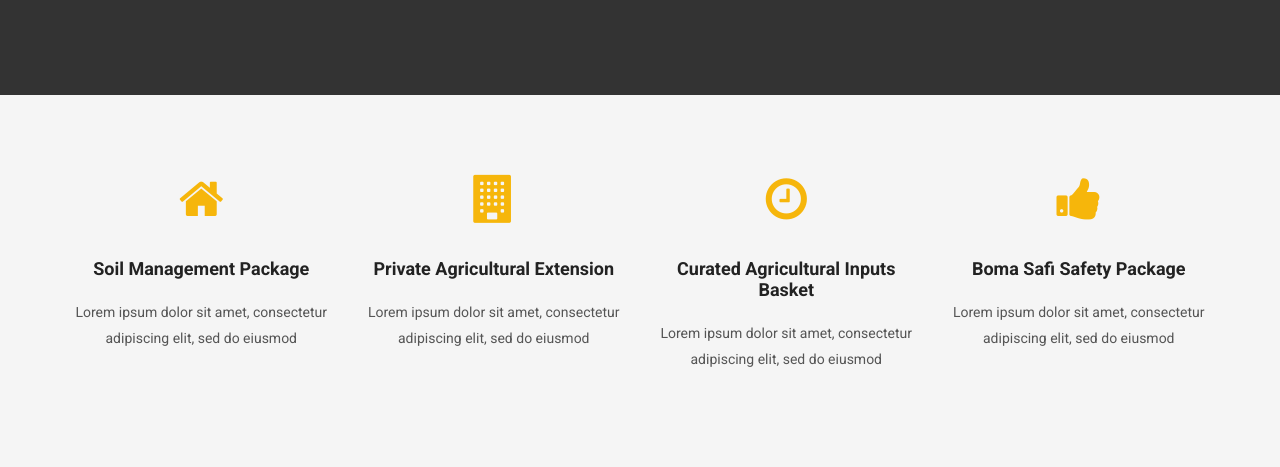
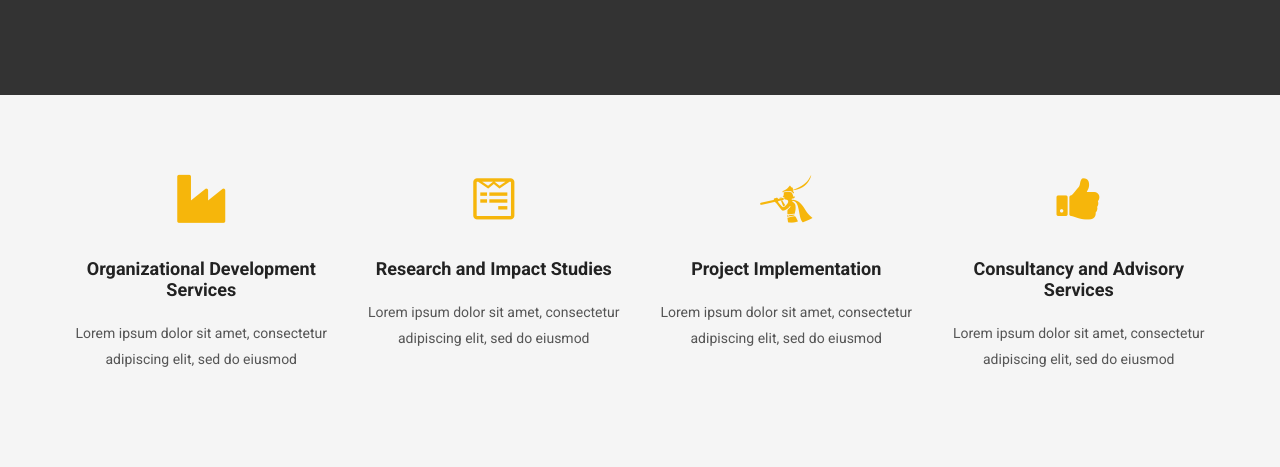
Before and after one commit to g-kelvin/Soko-Safi, a plain HTML site: page services.html in a window 1280 px wide. Shown: the part 333-800 px from the top of the page. Drawn offline with nearby package versions, Linux system fonts and the light colour scheme.

Commit message:
fa icons changing

```diff
--- a/services.html
+++ b/services.html
@@ -141,23 +141,23 @@
         <div class="container">
            <div class="row builder_all">
                 <div class="col-md-3 col-sm-6 builder">
-                    <i class="fa fa-home" aria-hidden="true"></i>
-                    <h4>Soil Management Package</h4>
+                    <i class="fa fa-industry" aria-hidden="true"></i>
+                    <h4>Organizational Development Services</h4>
                     <p>Lorem ipsum dolor sit amet, consectetur adipiscing elit, sed do eiusmod </p>
                 </div>
                 <div class="col-md-3 col-sm-6 builder">
-                    <i class="fa fa-building" aria-hidden="true"></i>
-                    <h4>Private Agricultural Extension</h4>
+                    <i class="fa fa-wpforms" aria-hidden="true"></i>
+                    <h4>Research and Impact Studies</h4>
                     <p>Lorem ipsum dolor sit amet, consectetur adipiscing elit, sed do eiusmod </p>
                 </div>
                 <div class="col-md-3 col-sm-6 builder">
-                    <i class="fa fa-clock-o" aria-hidden="true"></i>
-                    <h4>Curated Agricultural Inputs Basket</h4>
+                    <i class="fa fa-pied-piper-alt" aria-hidden="true"></i>
+                    <h4>Project Implementation</h4>
                     <p>Lorem ipsum dolor sit amet, consectetur adipiscing elit, sed do eiusmod </p>
                 </div>
                 <div class="col-md-3 col-sm-6 builder">
                     <i class="fa fa-thumbs-up" aria-hidden="true"></i>
-                    <h4>Boma Safi Safety Package</h4>
+                    <h4>Consultancy and Advisory Services</h4>
                     <p>Lorem ipsum dolor sit amet, consectetur adipiscing elit, sed do eiusmod </p>
                 </div>
            </div>
```
